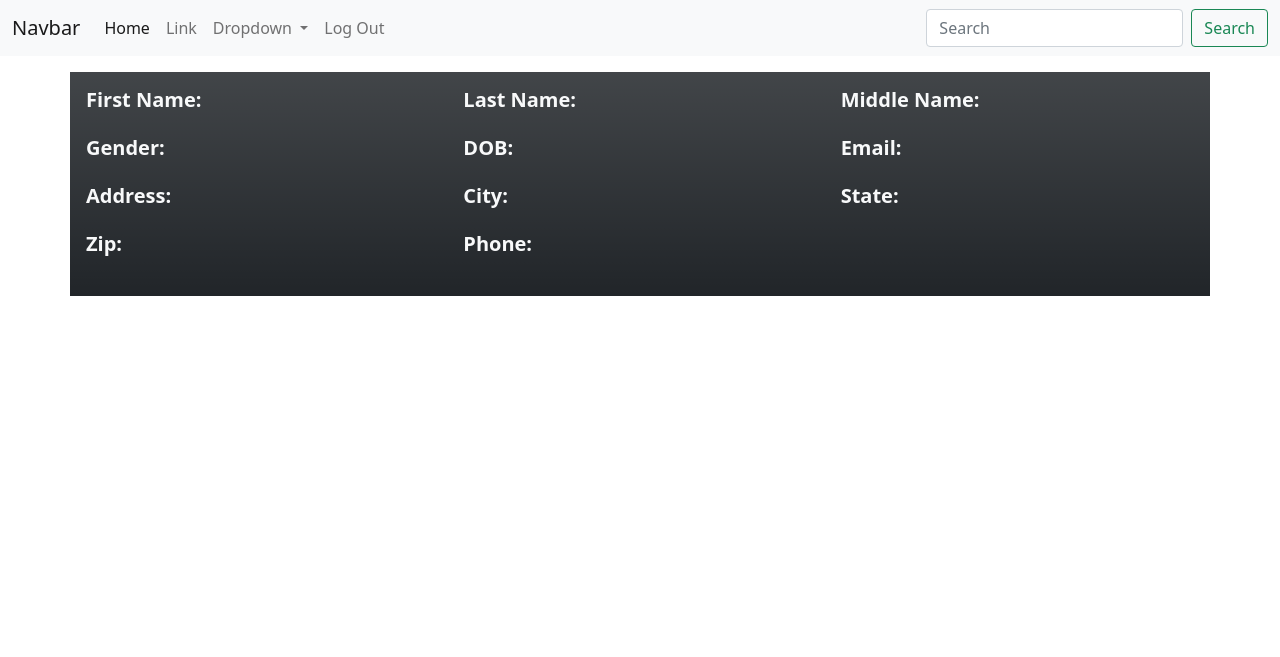
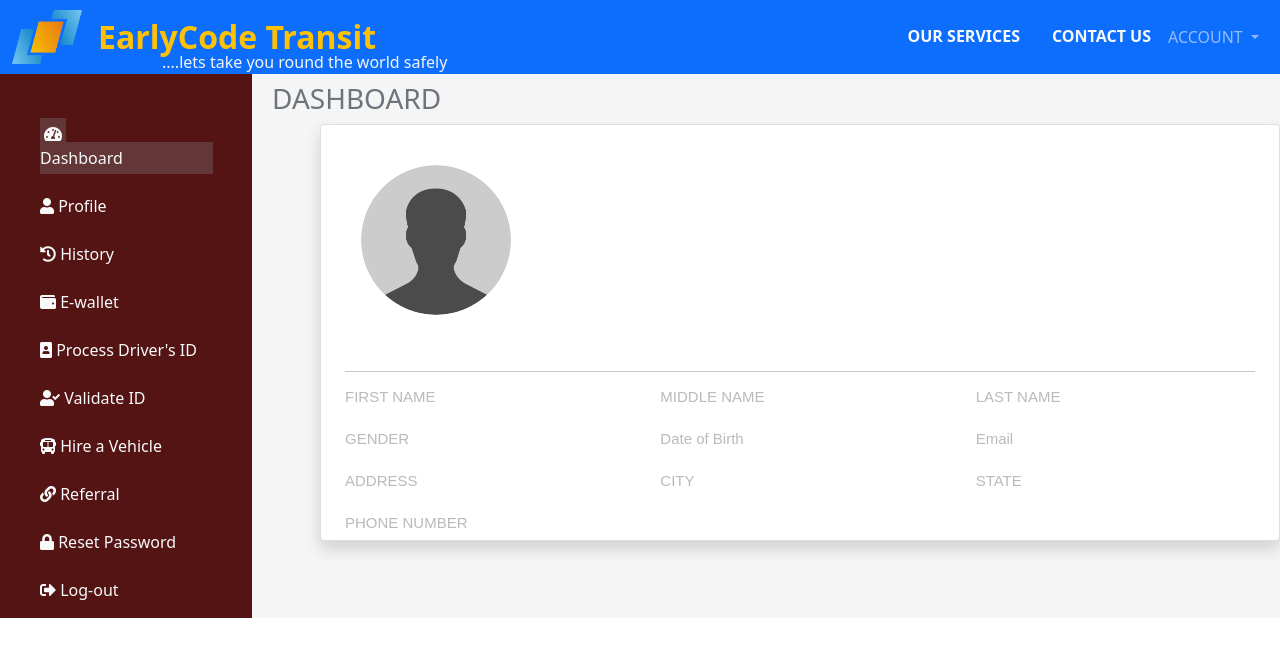
Before and after one commit to earlycodetech/earlycode_transport, a PHP site: page /portal/dashboard in a window 1280 px wide. Shown: the top 657 px of the page. Run offline with PHP 8.4, Linux system fonts and the light colour scheme; the visitor is signed in with stand-in values (Sample User, id 1); data that the repository does not hold is empty.

Commit message:
Added Update Details and Profile Picture Page

```diff
--- a/assets/config/login_control.php
+++ b/assets/config/login_control.php
@@ -26,7 +26,7 @@
             if (password_verify($password,$returnedPassword)) {
                $_SESSION['id'] = $row['id'];
 
-               $_SESSION['successmessage'] = "Welcome to your Dashboard ".$row['first_name'];;
+               $_SESSION['successmessage'] = "Welcome to your dashboard ".$row['first_name'];;
                header('Location: ../../portal/dashboard');
 
             }else{
--- a/assets/includes/portal_header.php
+++ b/assets/includes/portal_header.php
@@ -4,45 +4,62 @@
     <meta charset="UTF-8">
     <meta http-equiv="X-UA-Compatible" content="IE=edge">
     <meta name="viewport" content="width=device-width, initial-scale=1.0">
-    <title>Early Code Transport</title>
+    <title>Dashboard | ECTransit</title>
+    <link rel="shortcut icon" href="../assets/img/earlycode_logo.jpg">
     <link rel="stylesheet" href="../assets/css/bootstrap.min.css">
+    <link rel="stylesheet" href="../assets/fonts/css/all.css">
 </head>
 <body>
+
+    <!-- DASHBOARD NAV -->
     <section>
-    <nav class="navbar navbar-expand-lg navbar-light bg-light">
+        <nav class="navbar navbar-expand-lg navbar-dark bg-primary">
             <div class="container-fluid">
-            <a class="navbar-brand" href="#">Navbar</a>
-            <button class="navbar-toggler" type="button" data-bs-toggle="collapse" data-bs-target="#navbarSupportedContent" aria-controls="navbarSupportedContent" aria-expanded="false" aria-label="Toggle navigation">
+                <img src="../assets/img/earlycode_logo.jpg" width="70px" alt="">
+              <a class="navbar-brand fs-2 ms-3 fw-bold text-warning" href="#">EarlyCode Transit</a>
+              <span class="span-text" style="position: absolute; top: 0; margin-left: 150px; margin-top: 50px; color: whitesmoke;">....lets take you round the world safely</span>
+              <button class="navbar-toggler" type="button" data-bs-toggle="collapse" data-bs-target="#navbarNavDropdown" aria-controls="navbarNavDropdown" aria-expanded="false" aria-label="Toggle navigation">
                 <span class="navbar-toggler-icon"></span>
               </button>
-            <div class="collapse navbar-collapse" id="navbarSupportedContent">
-            <ul class="navbar-nav me-auto mb-2 mb-lg-0">
+              <div class="collapse navbar-collapse justify-content-end" id="navbarNavDropdown">
+                <ul class="navbar-nav">
                   <li class="nav-item">
-                <a class="nav-link active" aria-current="page" href="#">Home</a>
+                    <a class="nav-link fw-bold ms-3  text-light" href="#">OUR SERVICES</a>
                   </li>
                   <li class="nav-item">
-                <a class="nav-link" href="#">Link</a>
+                    <a class="nav-link fw-bold ms-3 text-light" href="#">CONTACT US</a>
                   </li>
                   <li class="nav-item dropdown">
-                <a class="nav-link dropdown-toggle" href="#" id="navbarDropdown" role="button" data-bs-toggle="dropdown" aria-expanded="false">
-                    Dropdown
+                    <a class="nav-link dropdown-toggle btn btn-oultine-light " href="#" id="navbarDropdownMenuLink" role="button" data-bs-toggle="dropdown" aria-expanded="false">
+                     ACCOUNT
                     </a>
-                <ul class="dropdown-menu" aria-labelledby="navbarDropdown">
-                    <li><a class="dropdown-item" href="#">Action</a></li>
-                    <li><a class="dropdown-item" href="#">Another action</a></li>
-                    <li><hr class="dropdown-divider"></li>
-                    <li><a class="dropdown-item" href="#">Something else here</a></li>
+                    <ul class="dropdown-menu" aria-labelledby="navbarDropdownMenuLink">
+                      <li><a class="dropdown-item" href="#">Profile</a></li>
+                      <li><a class="dropdown-item" href="../assets/config/logout">Log-out</a></li>
+
                     </ul>
                   </li>
-                <li class="nav-item">
-                <a class="nav-link" href="../assets/config/logout.php">Log Out</a>
-                </li>
                 </ul>
-            <form class="d-flex">
-                <input class="form-control me-2" type="search" placeholder="Search" aria-label="Search">
-                <button class="btn btn-outline-success" type="submit">Search</button>
-            </form>
               </div>
             </div>
           </nav>
     </section>
+    <section class="section" style="background-color: whitesmoke;">
+    <div style="display: flex; gap: 20px;">
+            <div style="background-color: rgb(85, 20, 20);">
+                    <div class="ps-2 pe-3 pt-5">
+                      <ul style="list-style: none;">
+                        <li  style="margin-left: 0;">
+                        <a href="dashboard" class="card-link text-light text-decoration-none" style=" padding-top: 5px; padding-bottom: 5px; padding-right: 90px; margin-left: 0; background-color: rgb(99, 55, 55);"><i class="fas fa-tachometer-alt me-1 ps-1"></i> Dashboard</a></li>
+                        <li class="mt-4"><a href="profile" class="card-link text-light text-decoration-none"><i class="fas fa-user"></i> Profile</a></li>
+                        <li class="mt-4"><a href="#" class="card-link text-light text-decoration-none"><i class="fas fa-history"></i> History</a></li>
+                        <li class="mt-4"><a href="#" class="card-link text-light text-decoration-none"><i class="fas fa-wallet"> </i>  E-wallet</a></li>
+                        <li class="mt-4"><a href="#" class="card-link text-light text-decoration-none"><i class="fas fa-portrait"></i> Process Driver's ID</a></li>
+                        <li class="mt-4"><a href="#" class="card-link text-light text-decoration-none"><i class="fas fa-user-check"></i> Validate ID</a></li>
+                        <li class="mt-4"><a href="#" class="card-link text-light text-decoration-none"><i class="fas fa-bus-alt"></i> Hire a Vehicle</a></li>
+                        <li class="mt-4"><a href="#" class="card-link text-light text-decoration-none"><i class="fas fa-link"></i> Referral</a></li>
+                        <li class="mt-4"><a href="#" class="card-link text-light text-decoration-none"><i class="fas fa-lock"></i> Reset Password</a></li>
+                        <li class="mt-4"><a href="#" class="card-link text-light text-decoration-none"><i class="fas fa-sign-out-alt"></i> Log-out</a></li>
+                      </ul>
+                    </div>
+              </div>
--- a/portal/dashboard.php
+++ b/portal/dashboard.php
@@ -1,8 +1,9 @@
 <?php
-    require_once '../assets/includes/portal_header.php';
+
     require_once '../assets/config/db-connect.php';
 
     require_once '../assets/includes/sessions.php';
+    require_once '../assets/includes/portal_header.php';
     auth();
     $id =  $_SESSION['id'];
 ?>
@@ -10,70 +11,102 @@
 
 
 <?php
-
-    echo successMessage();
-    echo errorMessage();
-
     $sql = "SELECT * FROM users WHERE id = '$id'";
     $query = mysqli_query($connection,$sql);
     $row = mysqli_fetch_assoc($query);
 ?>
-<div class="container bg-dark bg-gradient p-3 text-light mt-3">
-    <div class="row">
-        <div class="col-md-4 mb-3">
-            <h5 class="fw-bold">First Name:</h5>
-            <h6><?php echo $row['first_name']; ?></h6>
-        </div>
-        <div class="col-md-4 mb-3">
-            <h5 class="fw-bold">Last Name:</h5>
-            <h6><?php echo $row['last_name']; ?></h6>
+<!-- DASHBOARD BODY -->
+<div>
+                <h5 class="mt-2 fs-3 fw-b text-secondary">DASHBOARD</h5>
+                <div class="card ms-5 shadow" style="min-width: 60rem; height: max-content;">
+                <?php
+                    echo successMessage();
+                    echo errorMessage();
+                ?>
+                  <div class="card-body">
+                    <div class="d-flex justify-content-between p-4">
+                          <div class="d-flex">
+                            <div>
+                            <img src="../assets/img/profile_pic/<?php
+                              $img = $row['prof_pic'];
+
+                              if (!empty($img)) {
+                                echo "$img?".mt_rand();
+                              }else{
+                                echo 'user.png';
+                              }
+                            ?>" alt="" style="height: 150px; width: 150px; border-radius: 50%;">
+
                             </div>
 
-        <div class="col-md-4 mb-3">
-            <h5 class="fw-bold">Middle Name:</h5>
-            <h6><?php echo $row['middle_name']; ?></h6>
+                            <div>
+                              <h5 style="font-size: 30px; font-weight: bold; color: rgb(9, 29, 139); font-family: 'Segoe UI', Tahoma, Geneva, Verdana, sans-serif;"><?php echo $row['first_name']." ".$row['last_name']; ?></h5>
+                            </div>
                           </div>
 
-        <div class="col-md-4 mb-3">
-            <h5 class="fw-bold">Gender:</h5>
-            <h6><?php echo $row['gender']; ?></h6>
+                          <div>
+
                         </div>
-        <div class="col-md-4 mb-3">
-            <h5 class="fw-bold">DOB:</h5>
-            <h6><?php echo $row['dob']; ?></h6>
                       </div>
 
-        <div class="col-md-4 mb-3">
-            <h5 class="fw-bold">Email:</h5>
-            <h6><?php echo $row['email']; ?></h6>
+
+                    </div>
+                    <hr class="ms-4 me-4">
+
+                    <div class="container ps-4">
+                          <div class="row">
+                          <div class="col">
+                              <h2 style="font-size: 15px; color: rgba(110, 110, 110, 0.473); font-family: sans-serif;">FIRST NAME</h2>
+                              <h3 style="font-size: 15px; color: rgb(9, 29, 139); font-family: sans-serif;"><?php echo $row['first_name']; ?></h3>
+                          </div>
+                          <div class="col">
+                              <h2 style="font-size: 15px; color: rgba(110, 110, 110, 0.473); font-family: sans-serif;">MIDDLE NAME</h2>
+                              <h3 style="font-size: 15px; color: rgb(9, 29, 139); font-family: sans-serif;"><?php echo $row['middle_name']; ?></h3>
+                          </div>
+                          <div class="col">
+                              <h2 style="font-size: 15px; color: rgba(110, 110, 110, 0.473); font-family: sans-serif;">LAST NAME</h2>
+                              <h3 style="font-size: 15px; color: rgb(9, 29, 139); font-family: sans-serif;"><?php echo $row['last_name']; ?></h3>
+                          </div>
                           </div>
 
-        <div class="col-md-4 mb-3">
-            <h5 class="fw-bold">Address:</h5>
-            <h6><?php echo $row['user_address']; ?></h6>
+                          <div class="row mt-3">
+                            <div class="col">
+                                <h2 style="font-size: 15px; color: rgba(110, 110, 110, 0.473); font-family: sans-serif;">GENDER</h2>
+                                <h3 style="font-size: 15px; color: rgb(9, 29, 139); font-family: sans-serif;"><?php echo $row['gender']; ?></h3>
+                            </div>
+                            <div class="col">
+                              <h2 style="font-size: 15px; color: rgba(110, 110, 110, 0.473); font-family: sans-serif;">Date of Birth</h2>
+                              <h3 style="font-size: 15px; color: rgb(9, 29, 139); font-family: sans-serif;"><?php echo $row['dob']; ?></h3>
+                            </div>
+                            <div class="col">
+                                <h2 style="font-size: 15px; color: rgba(110, 110, 110, 0.473); font-family: sans-serif;">Email</h2>
+                                <h3 style="font-size: 15px; color: rgb(9, 29, 139); font-family: sans-serif;"><?php echo $row['email']; ?></h3>
+                            </div>
                             </div>
 
-        <div class="col-md-4 mb-3">
-            <h5 class="fw-bold">City:</h5>
-            <h6><?php echo $row['city']; ?></h6>
+                          <div class="row mt-3">
+                          <div class="col">
+                            <h2 style="font-size: 15px; color: rgba(110, 110, 110, 0.473); font-family: sans-serif;">ADDRESS</h2>
+                            <h3 style="font-size: 15px; color: rgb(9, 29, 139); font-family: sans-serif;"><?php echo $row['user_address']; ?></h3>
+                          </div>
+                          <div class="col">
+                              <h2 style="font-size: 15px; color: rgba(110, 110, 110, 0.473); font-family: sans-serif;">CITY</h2>
+                              <h3 style="font-size: 15px; color: rgb(9, 29, 139); font-family: sans-serif;"><?php echo $row['city']; ?></h3>
+                          </div>
+                          <div class="col">
+                              <h2 style="font-size: 15px; color: rgba(110, 110, 110, 0.473); font-family: sans-serif;">STATE</h2>
+                              <h3 style="font-size: 15px; color: rgb(9, 29, 139); font-family: sans-serif;"><?php echo $row['user_state']; ?></h3>
+                          </div>
                           </div>
 
-        <div class="col-md-4 mb-3">
-            <h5 class="fw-bold">State:</h5>
-            <h6><?php echo $row['user_state']; ?></h6>
-        </div>
-
-        <div class="col-md-4 mb-3">
-            <h5 class="fw-bold">Zip:</h5>
-            <h6><?php echo $row['zip_code']; ?></h6>
-        </div>
-
-        <div class="col-md-4 mb-3">
-            <h5 class="fw-bold">Phone:</h5>
-            <h6><?php echo $row['phone']; ?></h6>
+                          <div class=" mt-3">
+                            <h2 style="font-size: 15px; color: rgba(110, 110, 110, 0.473); font-family: sans-serif;">PHONE NUMBER</h2>
+                            <h3 style="font-size: 15px; color: rgb(9, 29, 139); font-family: sans-serif;"><?php echo $row['phone']; ?></h3>
                         </div>
                     </div>
               </div>
+
+</section>
 <script src="../assets/js/bootstrap.bundle.min.js"></script>
 </body>
 </html>
```
Also changed, not shown: assets/config/update_control.php (added, +220 -0 lines), portal/profile.php (added, +111 -0 lines), assets/img/profile_pic/profile1.jpg (added), assets/img/profile_pic/profile2.jpg (added), assets/img/profile_pic/user.png (added). Lines whose indentation alone changed are shown as unchanged.
